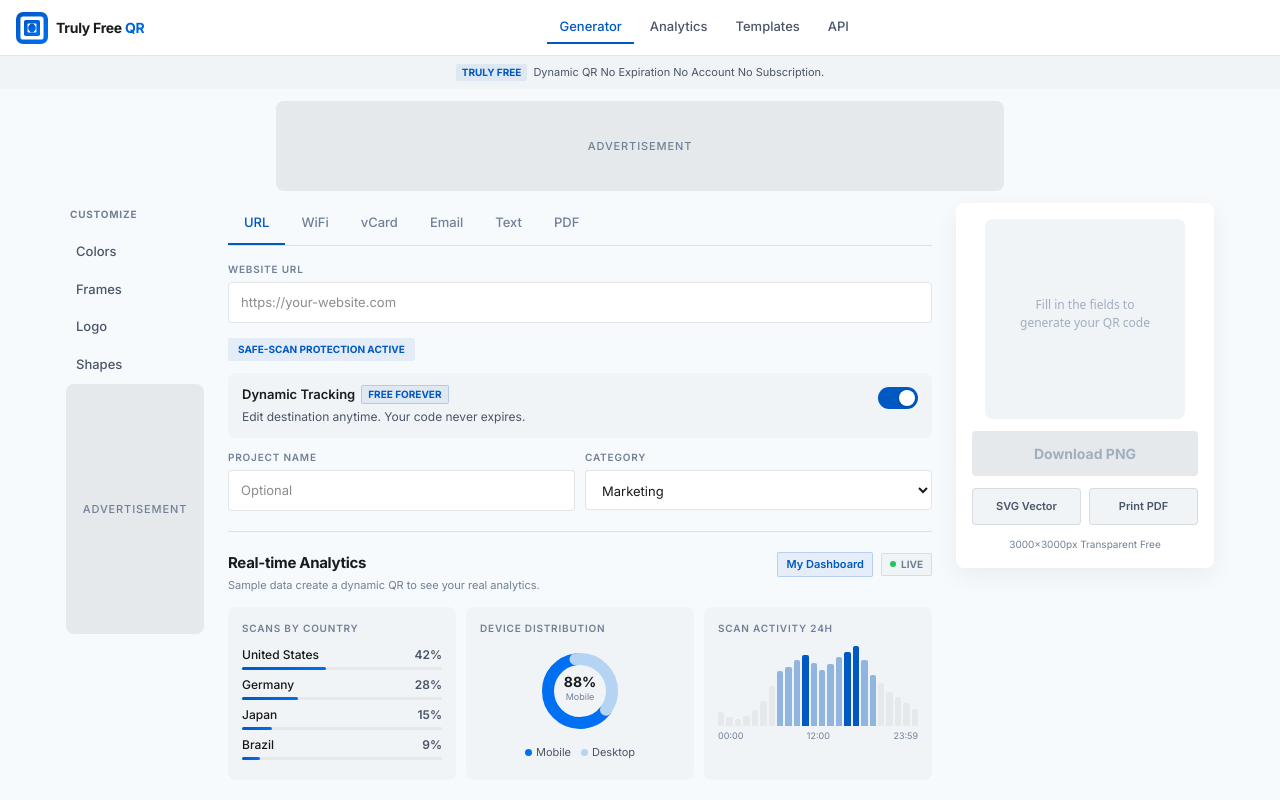
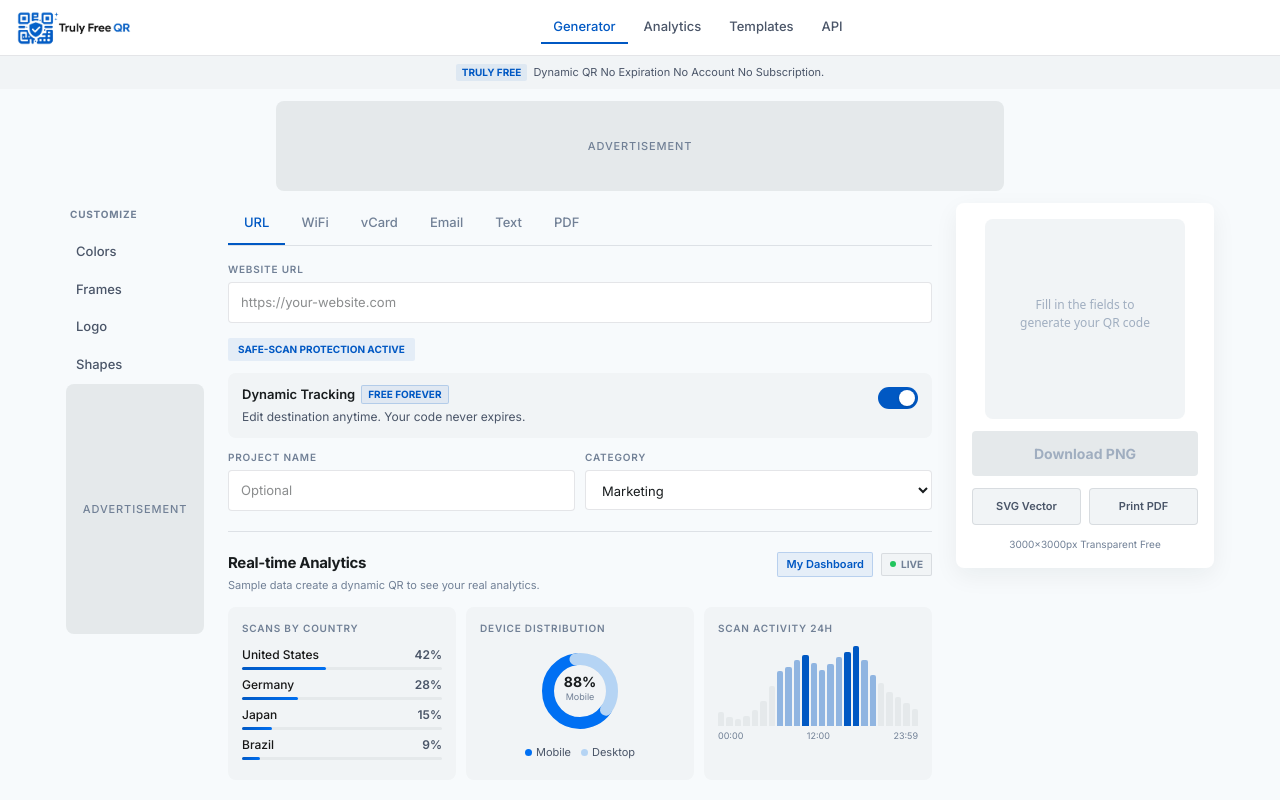
Before and after one commit to gsmith0572-dot/truly-free-qr, a Next.js app: page / in a window 1280 px wide. Shown: the top 800 px of the page. Built offline with nearby package versions, Linux system fonts and the light colour scheme.

Commit message:
replace inline SVG logo with logo.png

```diff
--- a/src/components/QRGenerator.tsx
+++ b/src/components/QRGenerator.tsx
@@ -277,11 +277,7 @@
       <style>{`.tab-scroll{overflow-x:auto;scrollbar-width:none;-ms-overflow-style:none}.tab-scroll::-webkit-scrollbar{display:none}`}</style>
       <nav style={{background:'#fff',borderBottom:'1px solid rgba(74,85,104,0.15)',padding:'0 16px',display:'flex',alignItems:'center',justifyContent:'space-between',height:56,position:'sticky',top:0,zIndex:100}}>
         <a href="/" style={{display:'flex',alignItems:'center',gap:8,textDecoration:'none'}}>
-          <svg width="32" height="32" viewBox="0 0 36 36" fill="none">
-            <defs><linearGradient id="lg1" x1="0" y1="0" x2="1" y2="1"><stop offset="0%" stopColor="#0058c3"/><stop offset="100%" stopColor="#0070f3"/></linearGradient></defs>
-            <rect width="36" height="36" rx="8" fill="url(#lg1)"/><rect x="5" y="5" width="26" height="26" rx="3" fill="white"/><rect x="9" y="9" width="18" height="18" rx="2" fill="url(#lg1)"/><rect x="13" y="13" width="10" height="10" rx="1" fill="white"/><ellipse cx="18" cy="18" rx="3.5" ry="5" fill="url(#lg1)"/><ellipse cx="18" cy="18" rx="5" ry="3.5" fill="url(#lg1)" opacity="0.7"/>
-          </svg>
-          <span style={{fontWeight:700,fontSize:14,letterSpacing:'-0.02em',color:'#181c1e'}}>Truly Free <span style={{background:'linear-gradient(135deg,#0058c3,#0070f3)',WebkitBackgroundClip:'text',WebkitTextFillColor:'transparent',backgroundClip:'text'}}>QR</span></span>
+          <img src="/logo.png" alt="TrulyFreeQR" style={{height:36,width:"auto"}} />
         </a>
         {!isMobile && (
           <div style={{display:'flex',gap:4}}>
```
